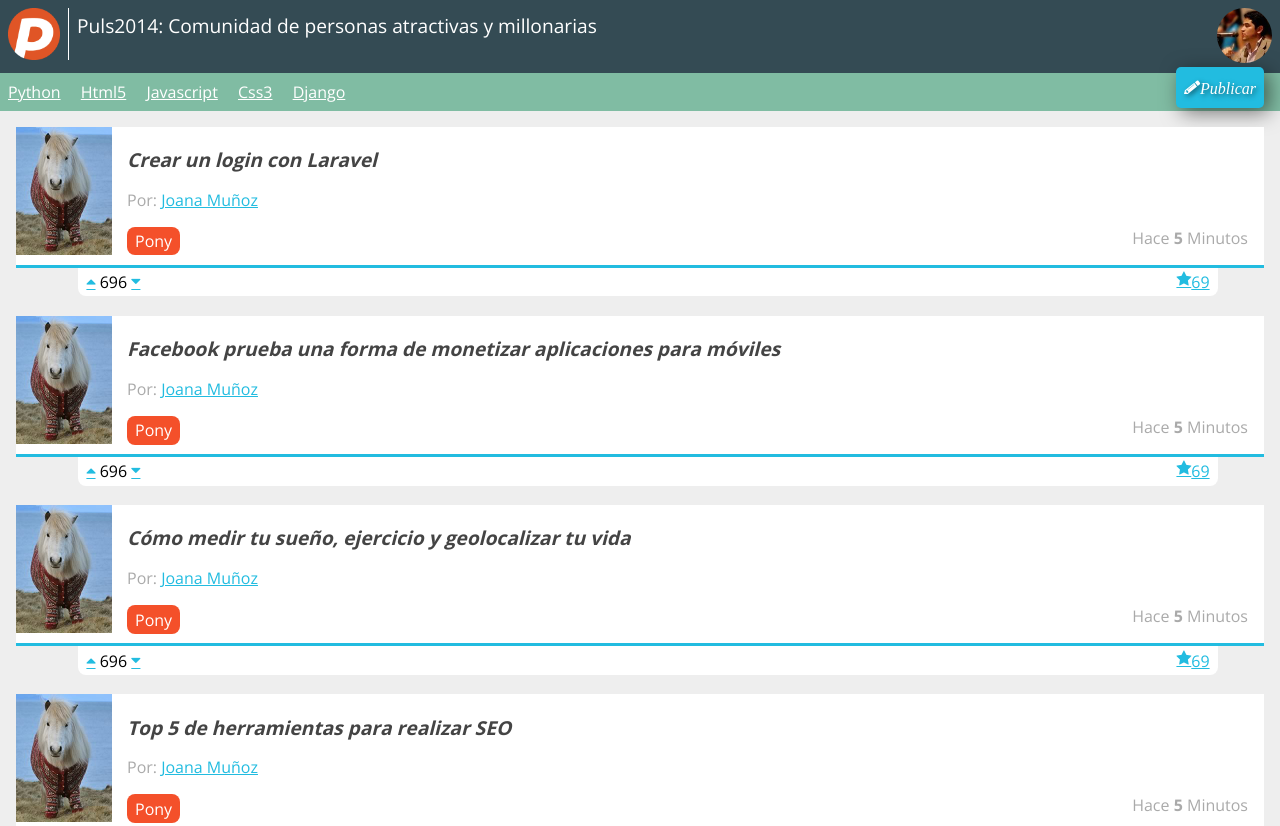
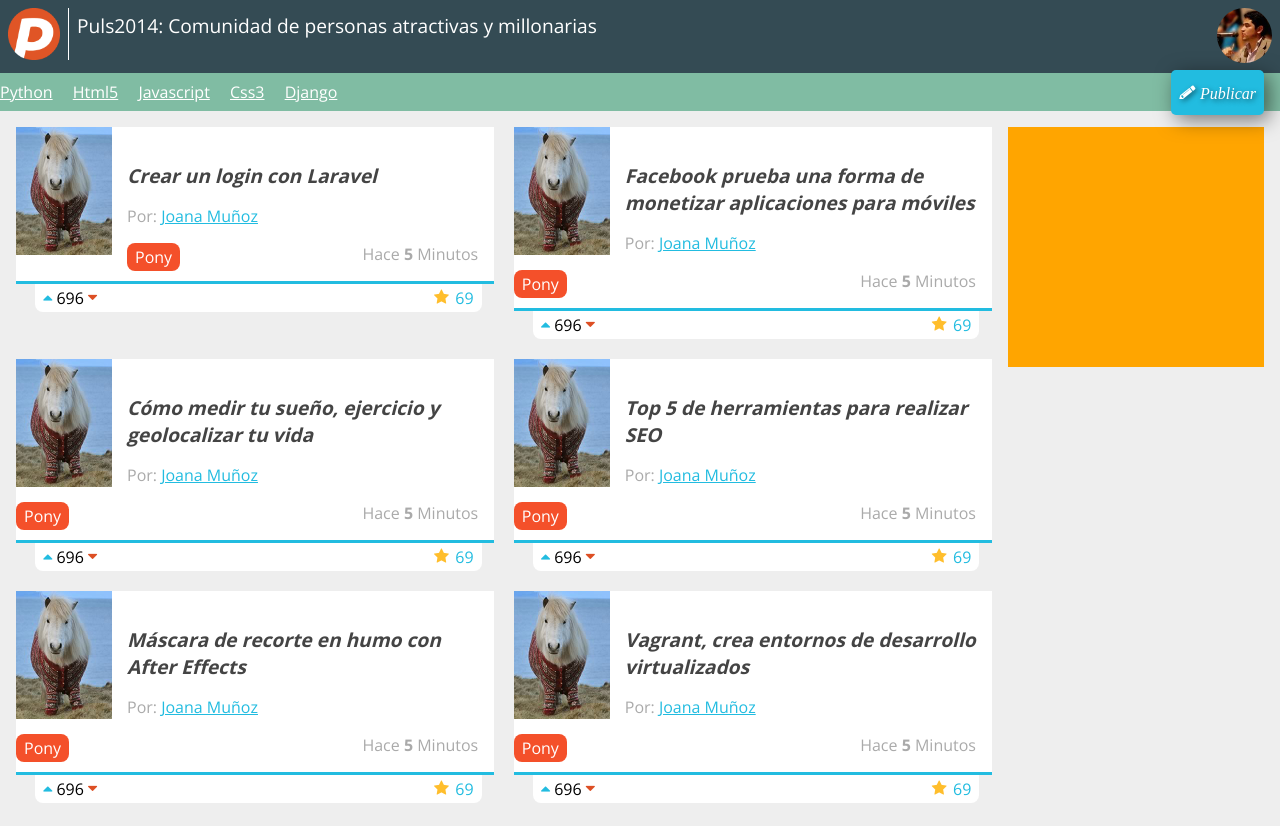
Before and after one commit to julio-cadavid/Platzi, a plain HTML site: page Curso Diseño Web Online/index.html in a window 1280 px wide. Shown: the top 826 px of the page. Drawn offline with nearby package versions, Linux system fonts and the light colour scheme.

Commit message:
Estilos y media queries
Se implemento mas estilos, etiqueta aside, media queries

```diff
--- a/Curso Diseño Web Online/css/estilos.css
+++ b/Curso Diseño Web Online/css/estilos.css
@@ -47,22 +47,35 @@ el valor de la fuente en el body.
 
 .icon-estrella:before {
   content: "\f005";
+  color: #ffbe2c;
+  margin-right: 0.4em;
+  position: relative;
+  top: 0.1em
+
 }
 
 .icon-lapiz:before {
   content: "\f040";
+  margin-right: 0.3em;
+
+
 }
 
 .icon-comentarios:before {
   content: "\f086";
+
 }
 
 .icon-flecha-abajo:before {
   content: "\f0d7";
+  color: #dd4f24;
+
 }
 
 .icon-flecha-arriba:before {
   content: "\f0d8";
+  color: #22bce0;
+
 }
 
 /*Fin declaracion ICOFONTS*/
@@ -149,7 +162,7 @@ header #logo img
 nav
 {
   background: #80bca3;
-  padding: 0 0.5em;
+  padding: 0 6em 0 0;
   position: relative;
 }
 
@@ -165,7 +178,8 @@ nav ul #publicar_nav
 
   position: absolute;
   right: 0;
-  top: -0.4em;
+  top: -0.2em;
+
 }
 
 nav ul #publicar_nav a
@@ -174,7 +188,7 @@ nav ul #publicar_nav a
   border-radius: 5px;
   box-shadow: rgba(0,0,0,0.5) 5px 5px 20px; /*Sombra para la caja del boton azul*/
   font-style: italic;
-  padding: 0.8em 0.5em;
+  padding: 0.9em 0.5em;
   text-decoration: none; /*Quita el subrayado del enlace*/
   text-shadow:rgba(0,0,0,0.5) 2px 2px 5px; /*Sombra para el texto del boton azul*/
 }
@@ -192,7 +206,12 @@ nav ul li a
   padding: 0.5em 0; /*Se pone para que toda el area de a quede clickeable*/
 }
 
-
+aside{ /*Seccion naranja dentro del aside. Se visualiza despues de 1000px al lado derecho*/
+  width: 320px;
+  height: 240px;
+  background: orange;
+  display: none;
+}
 
 #contenido{
   margin: 1em;
@@ -260,15 +279,45 @@ nav ul li a
 {
   background: #fff;
   border-radius: 0 0 0.5em 0.5em;
-  left: 5%;
+  left: 4%;
   margin-top: 3px;
   padding: 0.2em 0.5em;
   position: absolute;
   top: 100%;
   width: 90%;
+
+}
+#contenido .item .votacion a{
+  text-decoration: none;
 }
 #contenido .item .votacion .comentarios_item,
 #contenido .item .votacion .guardar_item
 {
   float: right;
 }
+
+@media screen and (min-width: 800px){
+  #contenido{
+    overflow: hidden; /*Lo aplico porque a la clase de abajo un float:Left*/
+  }
+  #contenido .item { /*Pongo el elemento a 2 columnas*/
+    width: 49%;
+    float: left;
+
+  }
+
+  #contenido .item:nth-child(odd){ /*Doy un margen para separ los contenedores*/
+      margin-right: 2%;
+    }
+
+}
+
+@media screen and (min-width: 1000px){
+  aside{
+    display: block;
+    margin: 1em;
+    float: right;
+    width: 20%;
+  }
+
+}
--- a/Curso Diseño Web Online/fuentes/style.css
+++ /dev/null
@@ -1,44 +0,0 @@
-@font-face {
-	font-family: 'icomoon';
-	src:url('fonts/icomoon.eot?yz0b8j');
-	src:url('fonts/icomoon.eot?#iefixyz0b8j') format('embedded-opentype'),
-		url('fonts/icomoon.woff?yz0b8j') format('woff'),
-		url('fonts/icomoon.ttf?yz0b8j') format('truetype'),
-		url('fonts/icomoon.svg?yz0b8j#icomoon') format('svg');
-	font-weight: normal;
-	font-style: normal;
-}
-
-[class^="icon-"], [class*=" icon-"] {
-	font-family: 'icomoon';
-	speak: none;
-	font-style: normal;
-	font-weight: normal;
-	font-variant: normal;
-	text-transform: none;
-	line-height: 1;
-
-	/* Better Font Rendering =========== */
-	-webkit-font-smoothing: antialiased;
-	-moz-osx-font-smoothing: grayscale;
-}
-
-.icon-estrella:before {
-	content: "\f005";
-}
-
-.icon-lapiz:before {
-	content: "\f040";
-}
-
-.icon-comentarios:before {
-	content: "\f086";
-}
-
-.icon-flecha-abajo:before {
-	content: "\f0d7";
-}
-
-.icon-flecha-arriba:before {
-	content: "\f0d8";
-}
--- a/Curso Diseño Web Online/index.html
+++ b/Curso Diseño Web Online/index.html
@@ -63,6 +63,17 @@
 ===================================================== -->
 
 
+
+
+<!-- Aside de la Pagina
+===================================================== -->
+<aside>
+	<div class="video"></div>
+
+</aside>
+
+<!-- Aside de la Pagina
+===================================================== -->
 
 
 
```
